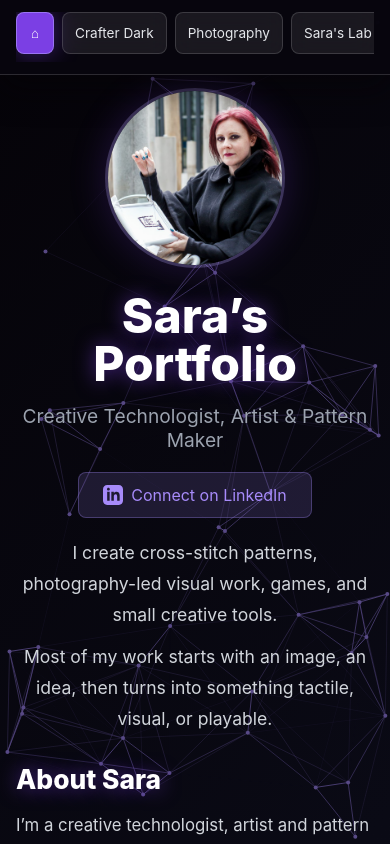
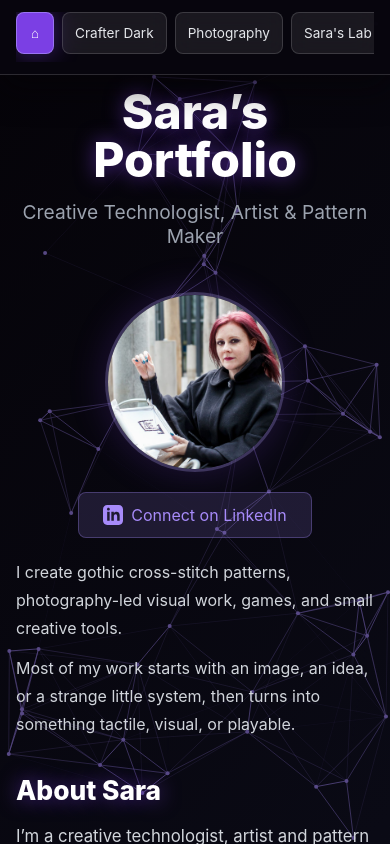
Before and after one commit to sargoyle/SaraPortfolio, a React (Vite) app: page / in a window 390 px wide. Shown: the top 844 px of the page. Built offline with nearby package versions, Linux system fonts and the light colour scheme.

Commit message:
Balance Home page layout and update styles for improved readability

```diff
--- a/src/components/FullscreenImageModal.jsx
+++ b/src/components/FullscreenImageModal.jsx
@@ -19,9 +19,6 @@ export default function FullscreenImageModal({ photo, onClose, onPrevious, onNex
         fallbackClassName="fullscreen-image-placeholder"
         fallbackLabel={`${photo.title} image unavailable`}
       />
-      <div className="fullscreen-info">
-        <h2>{photo.title}</h2>
-      </div>
     </ModalShell>
   );
 }
--- a/src/pages/Home.jsx
+++ b/src/pages/Home.jsx
@@ -4,6 +4,10 @@ export default function Home() {
   return (
     <main className="page home-page">
       <div className="home-content">
+        <div className="home-copy">
+          <h1 className="home-title">Sara’s Portfolio</h1>
+          <p className="home-subtitle">Creative Technologist, Artist & Pattern Maker</p>
+        </div>
         <div className="home-media">
           <div className="profile-image-container">
             <ImageWithFallback
@@ -16,10 +20,6 @@ export default function Home() {
               <span className="profile-placeholder-icon" aria-hidden="true">S</span>
             </ImageWithFallback>
           </div>
-        </div>
-        <div className="home-copy">
-          <h1 className="home-title">Sara’s Portfolio</h1>
-          <p className="home-subtitle">Creative Technologist, Artist & Pattern Maker</p>
           <a
             href="https://www.linkedin.com/in/sara-gillard-ppm-consultant/"
             target="_blank"
@@ -32,8 +32,9 @@ export default function Home() {
             Connect on LinkedIn
           </a>
           <div className="home-intro">
-            <p>I create cross-stitch patterns, photography-led visual work, games, and small creative tools.</p>
-            <p>Most of my work starts with an image, an idea, then turns into something tactile, visual, or playable.</p>
+            <p>I create gothic cross-stitch patterns, photography-led visual work, games, and small creative tools.</p>
+            <p>Most of my work starts with an image, an idea, or a strange little system, then turns into something tactile, visual, or playable.</p>
+          </div>
         </div>
         <section className="about-section" aria-labelledby="about-sara">
           <h2 id="about-sara">About Sara</h2>
@@ -48,7 +49,6 @@ export default function Home() {
           </div>
         </section>
       </div>
-      </div>
     </main>
   );
 }
--- a/src/styles/global.css
+++ b/src/styles/global.css
@@ -167,11 +167,21 @@ a:focus-visible,
   display: grid;
   width: min(1120px, 100%);
   grid-template-columns: minmax(180px, 280px) minmax(0, 1fr);
-  gap: clamp(2rem, 5vw, 4rem);
+  column-gap: clamp(2rem, 5vw, 4rem);
+  row-gap: 1.5rem;
   align-items: start;
 }
 
+.home-media {
+  grid-column: 1;
+  grid-row: 1 / span 2;
+  display: grid;
+  gap: 1.25rem;
+  justify-items: start;
+}
+
 .home-copy {
+  grid-column: 2;
   text-align: left;
 }
 
@@ -227,7 +237,6 @@ a:focus-visible,
   display: inline-flex;
   align-items: center;
   gap: 0.5rem;
-  margin-bottom: 1.25rem;
   padding: 0.75rem 1.5rem;
   border: 1px solid rgba(167, 139, 250, 0.3);
   border-radius: var(--radius);
@@ -257,10 +266,9 @@ a:focus-visible,
 }
 
 .home-intro {
-  max-width: 48rem;
-  margin-bottom: 1.75rem;
+  max-width: 18rem;
   color: var(--text-soft);
-  font-size: 1.1rem;
+  font-size: 1rem;
   line-height: 1.75;
 }
 
@@ -269,6 +277,7 @@ a:focus-visible,
 }
 
 .about-section {
+  grid-column: 2;
   max-width: 54rem;
   margin-top: 0;
 }
@@ -631,16 +640,6 @@ a:focus-visible,
   background: rgba(0, 0, 0, 0.3);
 }
 
-.fullscreen-info {
-  padding: 1rem 1.5rem;
-  border-top: 1px solid var(--glass-border);
-}
-
-.fullscreen-info h2 {
-  margin: 0;
-  font-size: 1.25rem;
-}
-
 .fullscreen-meta,
 .fullscreen-description {
   margin: 0.5rem 0 0;
@@ -709,8 +708,11 @@ a:focus-visible,
   }
 
   .home-media {
-    display: flex;
+    grid-column: auto;
+    grid-row: auto;
+    display: grid;
     justify-content: center;
+    justify-items: center;
   }
 
   .profile-image-container {
@@ -718,7 +720,17 @@ a:focus-visible,
   }
 
   .home-copy {
+    grid-column: auto;
     text-align: center;
+  }
+
+  .home-intro {
+    max-width: 34rem;
+    text-align: left;
+  }
+
+  .about-section {
+    grid-column: auto;
   }
 
   .about-section,
```
Also changed, not shown: 2 other files (tests, documents, lock files or other folders). Lines whose indentation alone changed are shown as unchanged.
